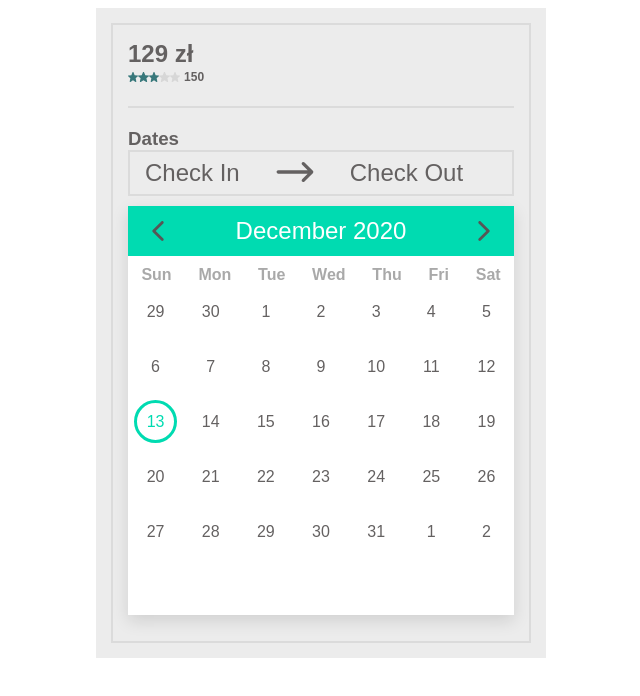
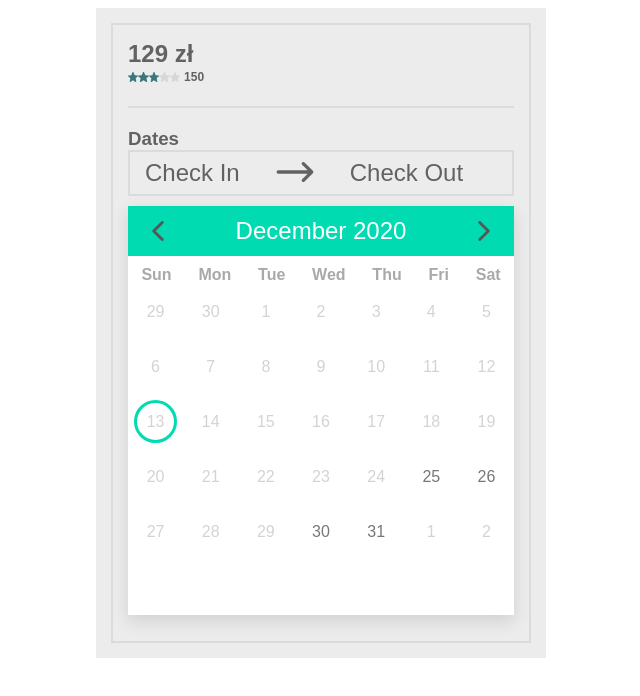
Before and after one commit to AgaPiotrowska/booking_form_vue, a Vue app: page / in a window 1280 px wide. Both pictures are taken after a click on the element "Check In". Shown: the top 696 px of the page, without its empty margins (319-959 px from the left). Built offline with nearby package versions, Linux system fonts and the light colour scheme.

Commit message:
display available days

```diff
--- a/src/App.vue
+++ b/src/App.vue
@@ -4,7 +4,9 @@
   <div id="app">
     <BookingForm
             v-bind:price="129"
-            v-bind:rating="{value: 2.9, count: 150}"/>
+            v-bind:rating="{value: 2.9, count: 150}"
+            v-bind:availableDays="availableDays"
+    />
 
   </div>
 </template>
@@ -16,6 +18,16 @@ export default {
   name: 'App',
   components: {
     BookingForm
-  }
+  },
+  data() {
+    return {
+      availableDays: [
+        { year: 2020, month: 12, day: 25 },
+        { year: 2020, month: 12, day: 26 },
+        { year: 2020, month: 12, day: 30 },
+        { year: 2020, month: 12, day: 31 },
+      ]
+    }
+  },
 }
 </script>
--- a/src/components/BookingForm.vue
+++ b/src/components/BookingForm.vue
@@ -11,7 +11,9 @@
         <img src="/assets/right-arrows.svg" height="40px"/>
         <h2>Check Out</h2>
       </div>
-      <div class="calendar-container" v-if="isCalendarVisible"><Calendar/></div>
+      <div class="calendar-container" v-if="isCalendarVisible">
+        <Calendar v-bind:availableDays="availableDays"/>
+      </div>
       <div><button class="booking-button">BOOK NOW</button></div>
     </div>
     </div>
@@ -23,7 +25,7 @@
   import Calendar from "@/components/Calendar";
   export default {
     components: {Rating, Calendar},
-    props: ["price", "rating"],
+    props: ["price", "rating", "availableDays"],
     data() {
       return {
         isCalendarVisible: false
--- a/src/components/Calendar.vue
+++ b/src/components/Calendar.vue
@@ -20,7 +20,7 @@
                  v-bind:key="index"
 
             >
-                <div class="calendar-day-inner" v-bind:class="{today: day.isToday}"
+                <div class="calendar-day-inner" v-bind:class="{today: day.isToday, available: day.isAvailable}"
                 >
                     {{day.day}}
                 </div>
@@ -40,6 +40,7 @@
                 today: new Date()
             }
         },
+        props: ["availableDays"],
         methods: {
             getPreviousMonth() {
                 this.currentDate = new Date(this.currentDate.setMonth(this.currentDate.getMonth()-1));
@@ -59,14 +60,19 @@
                 }
                 const currentDate = getFirstDayOfWeek(firstDayOfMonth);
                 const lastDayOfMonth = getLastDayOfMonth(dayInMonth);
-                console.log(currentDate, lastDayOfMonth);
+                console.log(this.availableDays);
                 while(currentDate.getDay() !== 0 || currentDate.getTime() < lastDayOfMonth.getTime()) {
                     this.days.push({
                         day: currentDate.getDate(),
-                        isToday: isSameDays(currentDate, this.today)
+                        isToday: isSameDays(currentDate, this.today),
+                        isAvailable: this.isDayAvailable(currentDate)
                     });
                     currentDate.setDate(currentDate.getDate()+1);
-                }
+
+                } console.log(this.days)
+            },
+            isDayAvailable(dayToCheck) {
+                return this.availableDays.some(day => isSameDays(new Date(day.year, day.month-1, day.day), dayToCheck));
             }
         },
         created: function () {
@@ -173,6 +179,11 @@
         align-items: center;
         width: 100%;
         height: 100%;
+        color: lightgray;
+    }
+
+    .calendar-day-inner.available {
+        color: #787676;
     }
 
 </style>
```
